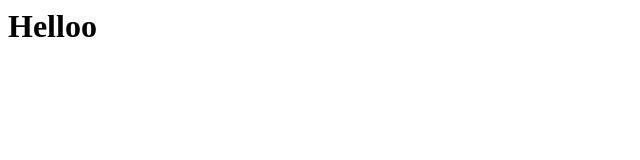
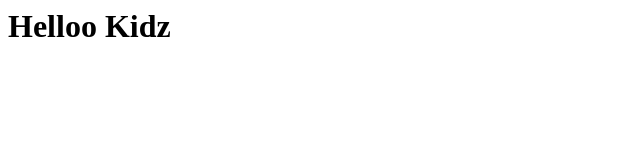
Before and after one commit to mphong2412/GitDemo, a plain HTML site: page index.html in a window 1280 px wide. Shown: the whole page, without its empty margins (0-640 px from the left). Drawn offline with Linux system fonts and the light colour scheme.

Commit message:
Thong commit

```diff
--- a/index.html
+++ b/index.html
@@ -1 +1 @@
-<h1>Helloo</h1>
+<h1>Helloo Kidz</h1>
```
